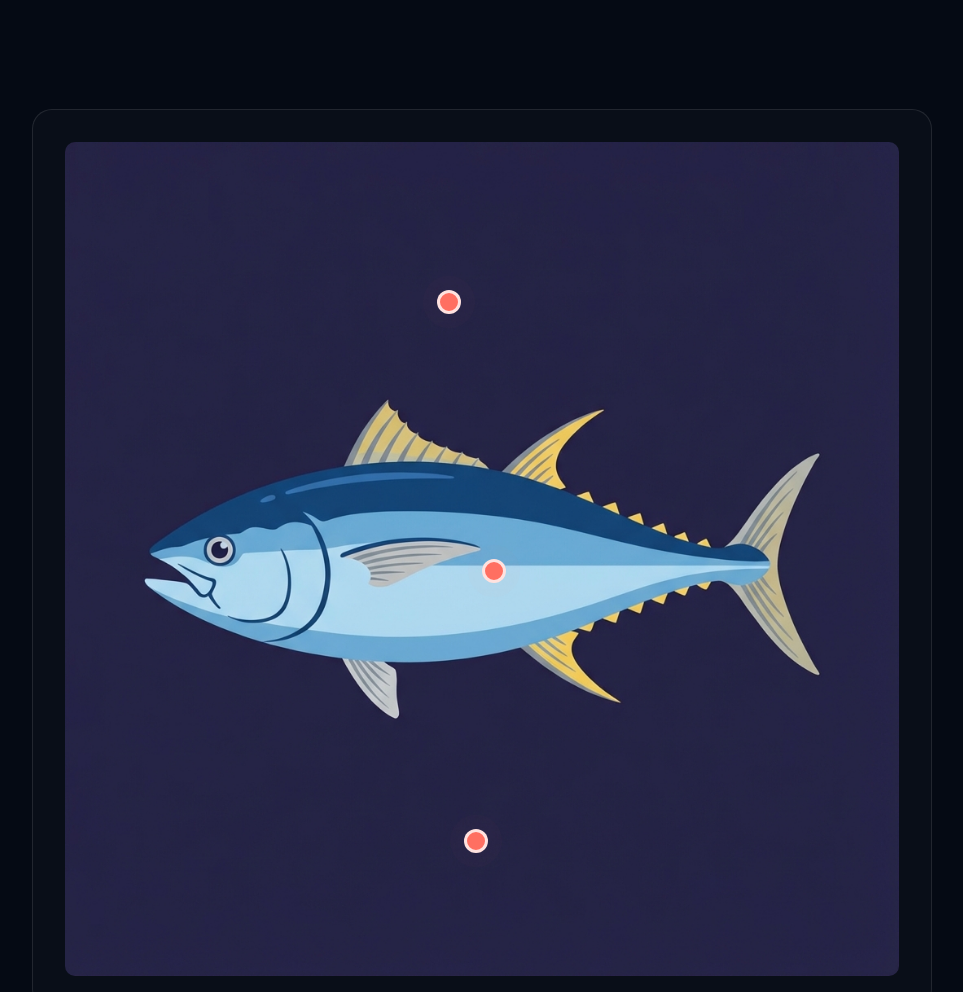
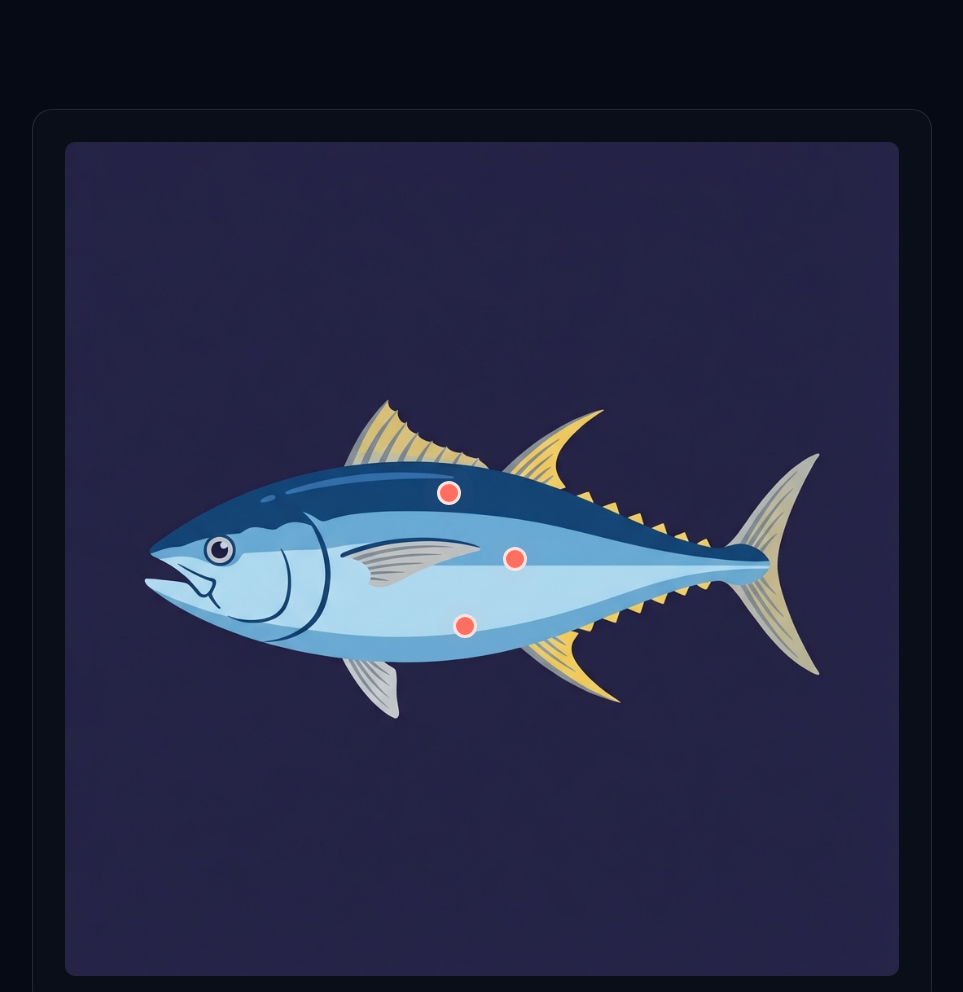
Before and after one commit to Sombrero7/sushi-website, a plain HTML site: page index.html in a window 1280 px wide. Shown: the part 2037-3029 px from the top of the page, without its empty margins (158-1121 px from the left). Drawn offline with nearby package versions, Linux system fonts and the light colour scheme; a web font is replaced by a local one.

Commit message:
feat: Wrap tuna diagram image and hotspots in a new container, adjust hotspot positioning, and center hotspot points.

```diff
--- a/index.html
+++ b/index.html
@@ -90,6 +90,7 @@
             <div class="container">
                 <h2 class="section-title">The Anatomy of Tuna</h2>
                 <div class="tuna-diagram-container">
+                    <div class="tuna-diagram-wrapper">
                         <img src="assets/images/tuna_diagram.png" alt="Tuna Cuts Diagram" class="tuna-image">
 
                         <!-- Hotspots -->
@@ -114,6 +115,7 @@
                             <div class="tooltip">
                                 <h3>Otoro</h3>
                                 <p>The fattiest belly cut. Melts in your mouth with intense sweetness.</p>
+                            </div>
                         </div>
                     </div>
                 </div>
--- a/styles.css
+++ b/styles.css
@@ -217,13 +217,17 @@ h2.section-title::after {
 
 /* Tuna Diagram & Hotspots */
 .tuna-diagram-container {
-    position: relative;
     max-width: 900px;
     margin: 4rem auto;
     border: var(--glass-border);
     border-radius: 20px;
     padding: 2rem;
     background: rgba(255, 255, 255, 0.02);
+}
+
+.tuna-diagram-wrapper {
+    position: relative;
+    width: 100%;
 }
 
 .tuna-image {
@@ -236,6 +240,8 @@ h2.section-title::after {
     position: absolute;
     cursor: pointer;
     z-index: 10;
+    transform: translate(-50%, -50%);
+    /* Center the point on the coordinate */
 }
 
 .hotspot-point {
@@ -268,19 +274,19 @@ h2.section-title::after {
 }
 
 /* Hotspot Positioning (percentages based on image) */
-/* These will need adjustment based on the actual image */
+/* Centered on the fish body with organic stagger */
 .akami {
-    top: 20%;
-    left: 45%;
+    top: 42%;
+    left: 46%;
 }
 
 .chutoro {
     top: 50%;
-    left: 50%;
+    left: 54%;
 }
 
 .otoro {
-    top: 80%;
+    top: 58%;
     left: 48%;
 }
 
```
Lines whose indentation alone changed are shown as unchanged.
